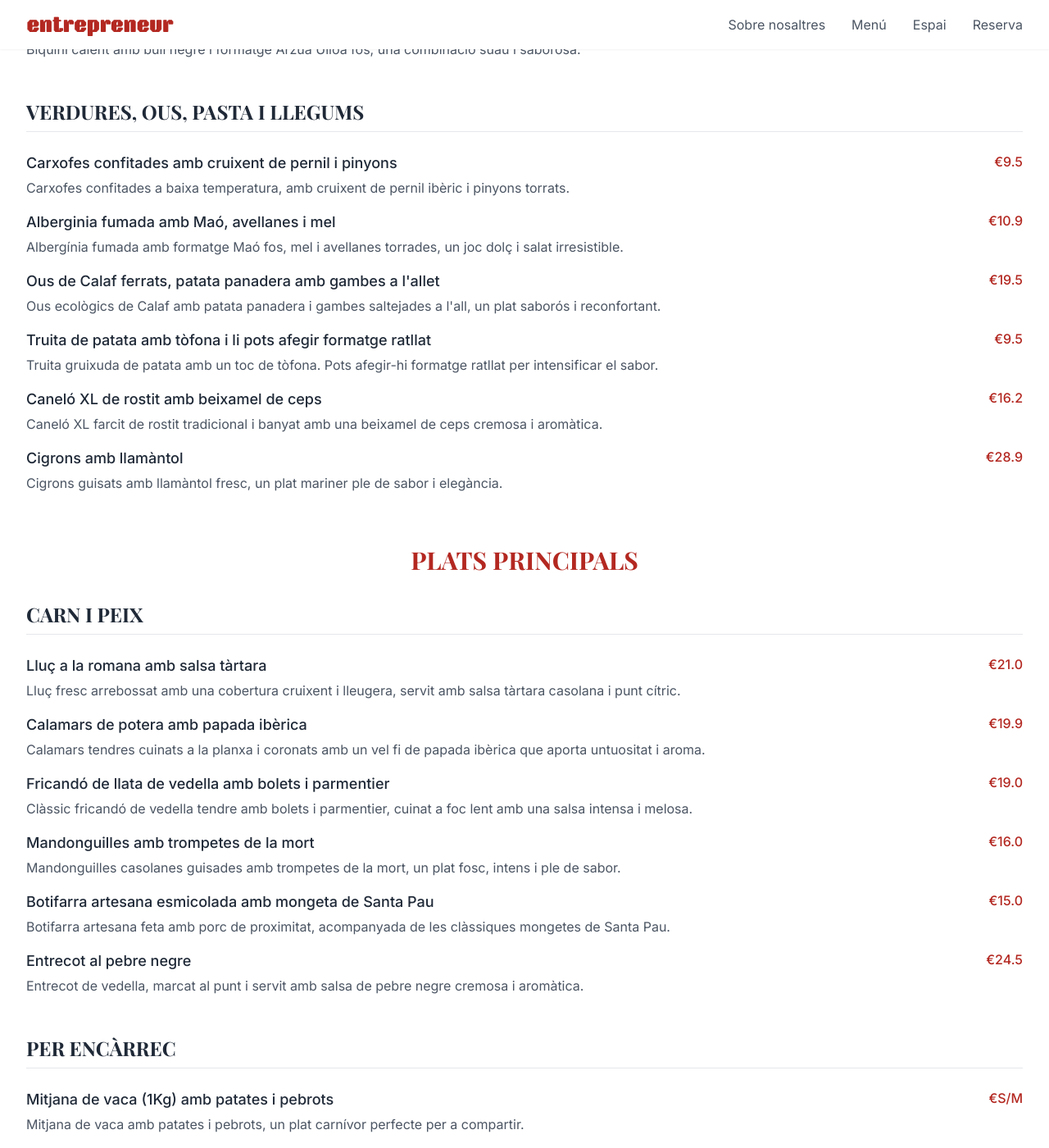
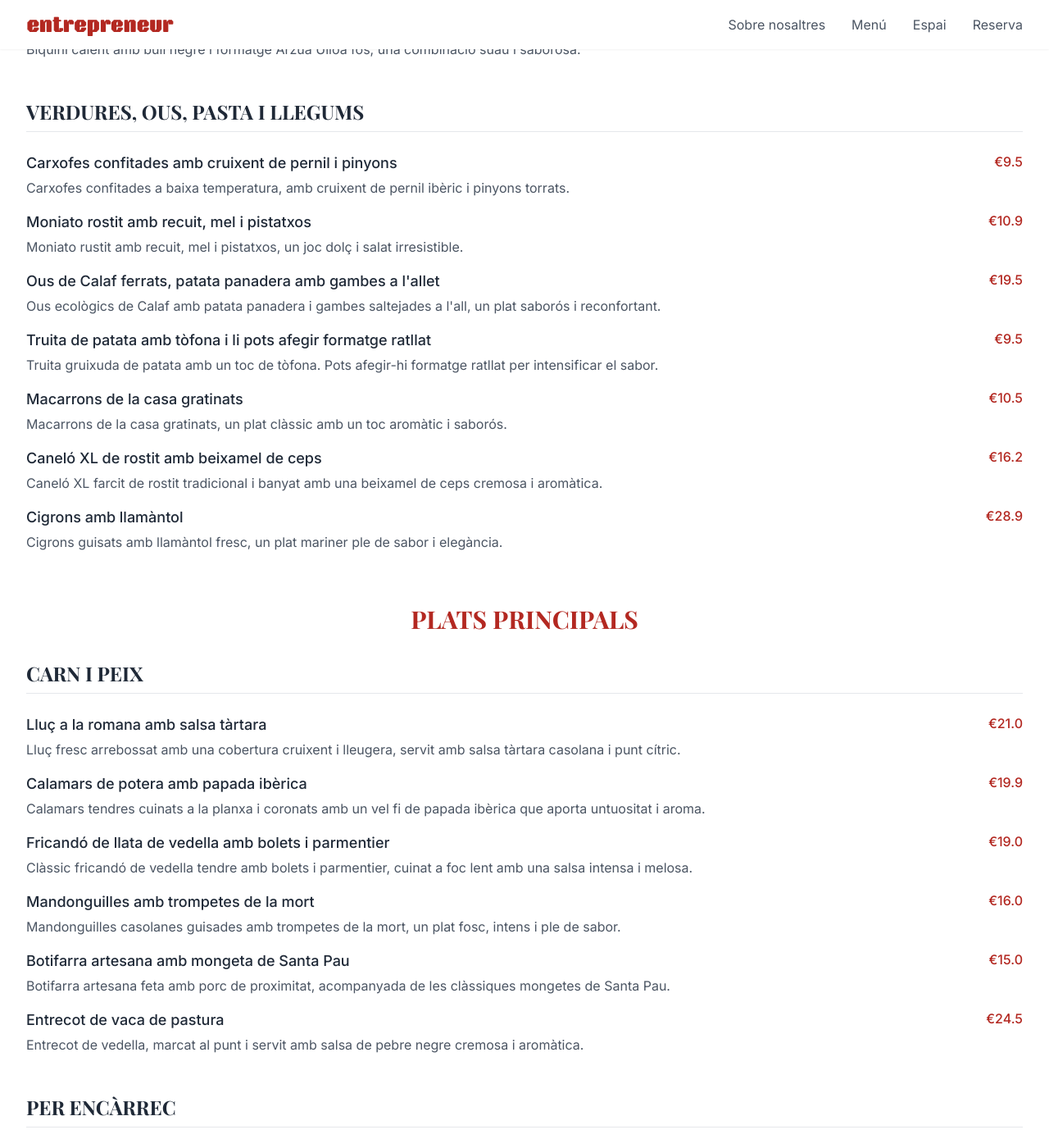
Before and after one commit to itnig-it/lentrepreneur, a Jekyll site: the page built from menu.html, in a window 1280 px wide and 1400 px high, scrolled down 4366 px. Shown: the whole window at 82% size. Built offline with Jekyll 4.4.1, drawn with Linux system fonts in a browser that asks for light colours; some web fonts are replaced; some of the changed text lies outside the part shown.

Commit message:
Actualizar menú: cambiar alberginia por moniato, añadir macarrons gratinats, actualizar botifarra

```diff
--- a/_data/menu.yml
+++ b/_data/menu.yml
@@ -542,14 +542,14 @@ menu:
           es: "Alcachofas confitadas a baja temperatura con crujiente de jamón ibérico y piñones tostados."
 
       - name:
-          ca: "Alberginia fumada amb Maó, avellanes i mel"
-          en: "Smoked aubergine with Maó cheese, hazelnuts and honey"
-          es: "Berenjena ahumada con queso Maó, avellanas y miel"
+          ca: "Moniato rostit amb recuit, mel i pistatxos"
+          en: "Roasted moniat with recuit, honey and toasted hazelnuts"
+          es: "Boniato asado con recuit, miel y pistachos"
         price: 10.9
         description:
-          ca: "Albergínia fumada amb formatge Maó fos, mel i avellanes torrades, un joc dolç i salat irresistible."
-          en: "Smoked aubergine with melted Maó cheese, honey and toasted hazelnuts — an irresistible sweet and savory balance."
-          es: "Berenjena ahumada con queso Maó fundido, miel y avellanas tostadas, un equilibrio dulce y salado irresistible."
+          ca: "Moniato rustit amb recuit, mel i pistatxos, un joc dolç i salat irresistible."
+          en: "Roasted moniat with recuit, honey and toasted hazelnuts — an irresistible sweet and savory balance."
+          es: "Boniato asado con recuit, miel y pistachos, un equilibrio dulce y salado irresistible."
 
       - name:
           ca: "Ous de Calaf ferrats, patata panadera amb gambes a l'allet"
@@ -571,6 +571,15 @@ menu:
           en: "Thick potato omelette with a hint of truffle. Add grated cheese to enhance the flavor."
           es: "Tortilla gruesa de patata con un toque de trufa. Puedes añadir queso rallado para intensificar el sabor."
 
+      - name:
+          ca: "Macarrons de la casa gratinats"
+          en: "Gratinated house macaroni"
+          es: "Macarrones de la casa gratinados"
+        price: 10.5
+        description:
+          ca: "Macarrons de la casa gratinats, un plat clàssic amb un toc aromàtic i saborós."
+          en: "Gratinated house macaroni, a classic dish with an aromatic and flavorful touch."
+          es: "Macarrones de la casa gratinados,, un plato clásico con un toque aromático y sabroso."
 
       - name:
           ca: "Caneló XL de rostit amb beixamel de ceps"
@@ -642,9 +651,9 @@ menu:
           es: "Albóndigas caseras guisadas con trompetas de la muerte, un plato oscuro, intenso y lleno de sabor."
 
       - name:
-          ca: "Botifarra artesana esmicolada amb mongeta de Santa Pau"
-          en: "Shredded Artisan botifarra with Santa Pau beans"
-          es: "Butifarra artesana desmenuzada con judías de Santa Pau"
+          ca: "Botifarra artesana amb mongeta de Santa Pau"
+          en: "Artisanally made botifarra with Santa Pau beans"
+          es: "Butifarra artesana con judías de Santa Pau"
         price: 15.0
         description:
           ca: "Botifarra artesana feta amb porc de proximitat, acompanyada de les clàssiques mongetes de Santa Pau."
@@ -653,9 +662,9 @@ menu:
 
 
       - name:
-          ca: "Entrecot al pebre negre"
-          en: "Ribeye steak with black pepper sauce"
-          es: "Entrecot a la pimienta negra"
+          ca: "Entrecot de vaca de pastura"
+          en: "Pasture-raised beef ribeye"
+          es: "Entrecot de pasto"
         price: 24.5
         description:
           ca: "Entrecot de vedella, marcat al punt i servit amb salsa de pebre negre cremosa i aromàtica."
@@ -673,9 +682,9 @@ menu:
         es: "* Si hay algún plato que no tenemos en la carta, te lo cocinamos."
       items:
       - name:
-          ca: "Mitjana de vaca (1Kg) amb patates i pebrots"
-          en: "Beef middle (1kg) with fries and peppers"
-          es: "Chuletón de vaca (1kg) con patatas y pimientos"
+          ca: "Mitjana de vaca de pastura (1Kg) amb patates i pebrots"
+          en: "Pasture-raised beef middle (1kg) with fries and peppers"
+          es: "Chuletón de vaca de pasto(1kg) con patatas y pimientos"
         price: "S/M"
         description:
           ca: "Mitjana de vaca amb patates i pebrots, un plat carnívor perfecte per a compartir."
@@ -810,9 +819,9 @@ menu:
           es: "Pastel de chocolate intenso y sin harina, servido con una bola de helado que resalta su riqueza."
 
       - name:
-          ca: "Flam"
-          en: "Crème caramel"
-          es: "Flan"
+          ca: "Flam amb llet crua i ous ecològics"
+          en: "Cream caramel with raw milk and organic eggs"
+          es: "Flan con leche cruda y huevos ecológicos"
         price: 6
         description:
           ca: "El flam tradicional de tota la vida, fet amb ous frescos i llet, amb una textura suau i un caramel delicadament amarg que equilibra la dolçor."
```
